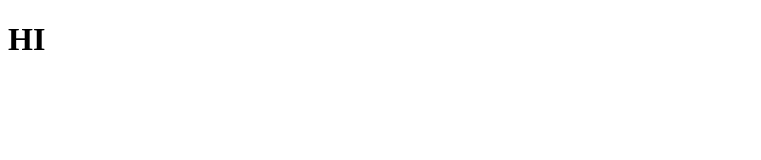
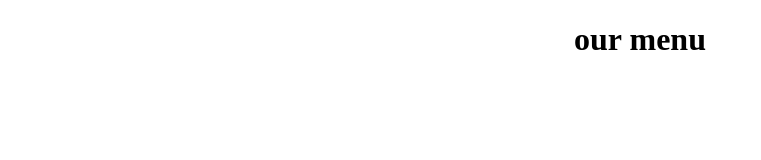
Before and after one commit to mohammedbarzan/happy-person, a plain HTML site: page module2-solution/index.html in a window 1280 px wide. Shown: the whole page, without its empty margins (0-761 px from the left). Drawn offline with Linux system fonts and the light colour scheme; files that its build step writes are made by us from their sources.

Commit message:
changed.

```diff
--- a/module2-solution/index.html
+++ b/module2-solution/index.html
@@ -2,10 +2,12 @@
 <html>
 <head>
 <meta charset="utf-8">
+<link rel="stylesheet"  href="module2-solution/styles.css">
 	<title>module 2 assignment</title>
 </head>
 <body>
-<h1>HI</h1>
+<h1>our menu</h1>
+
 
 </body>
 </html>
--- /dev/null
+++ b/module2-solution/styles.css
@@ -0,0 +1,3 @@
+h1 {
+	text-align: center;
+}
```
